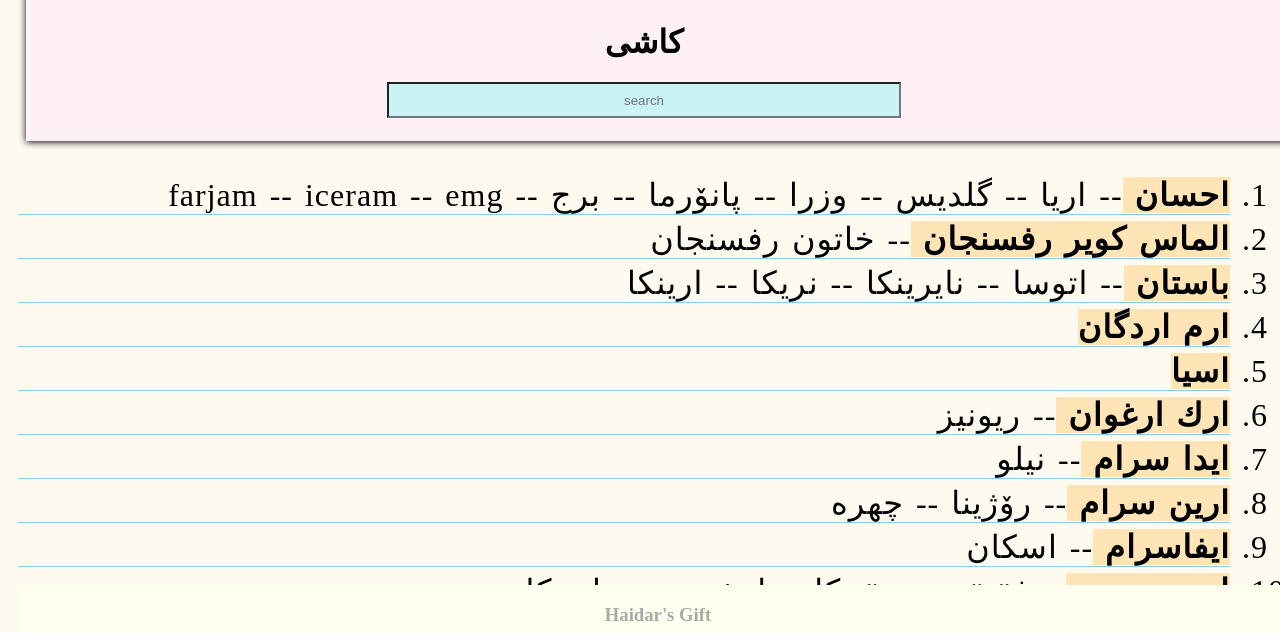
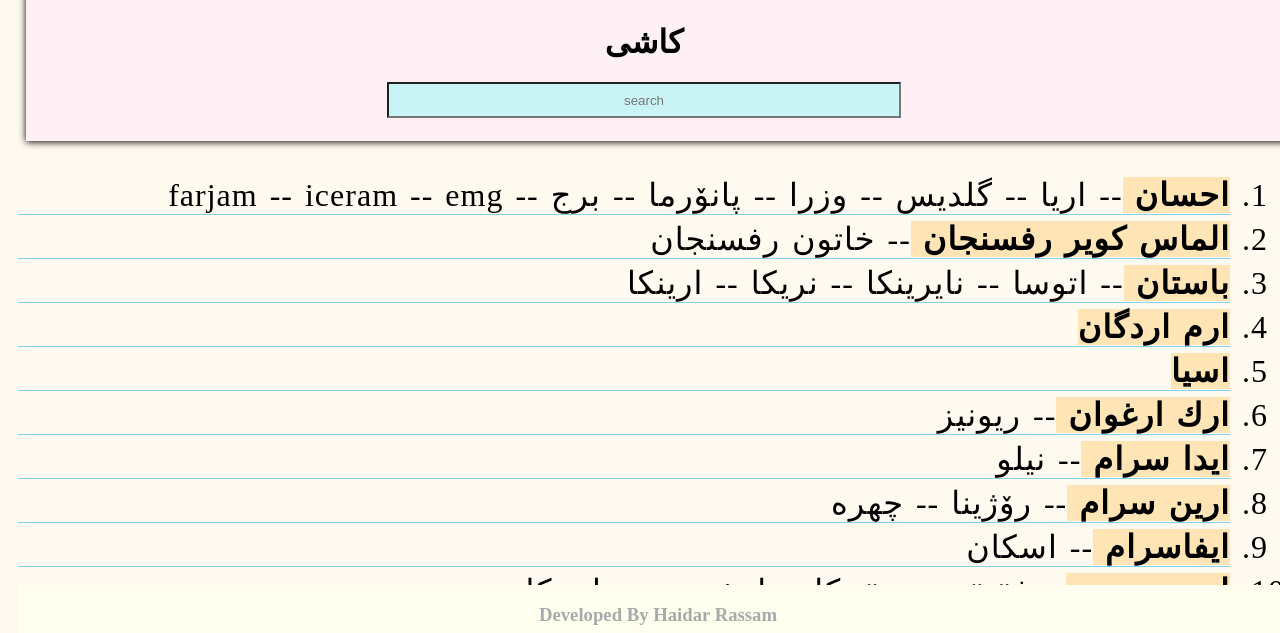
Before and after one commit to HaidarHussain/lox-kashy, a plain HTML site: page index.html in a window 1280 px wide. Shown: the part 165-798 px from the top of the page. Drawn offline with Linux system fonts and the light colour scheme.

Commit message:
Update index.html

```diff
--- a/index.html
+++ b/index.html
@@ -228,7 +228,7 @@ a:hover,a:active{
         </ol>
     </nav>
 <div id="footer">
-<h3>Haidar's Gift</h3>
+<h3>Developed By Haidar Rassam</h3>
 </div>
 
 
```
